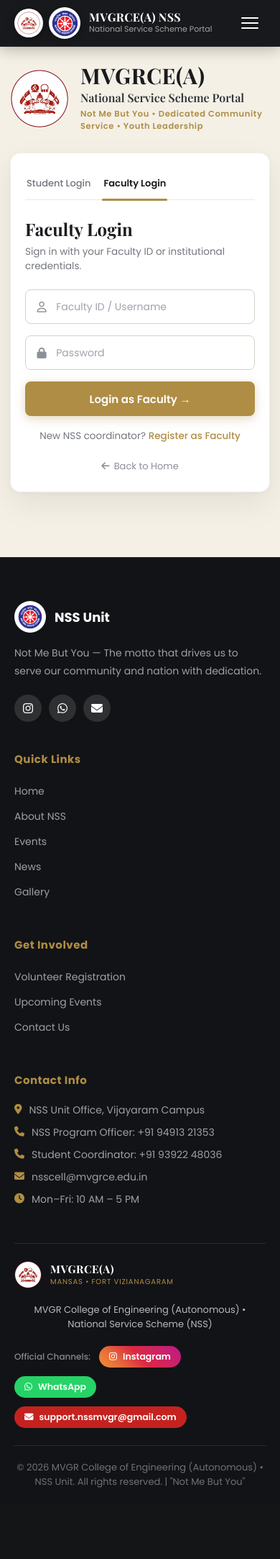
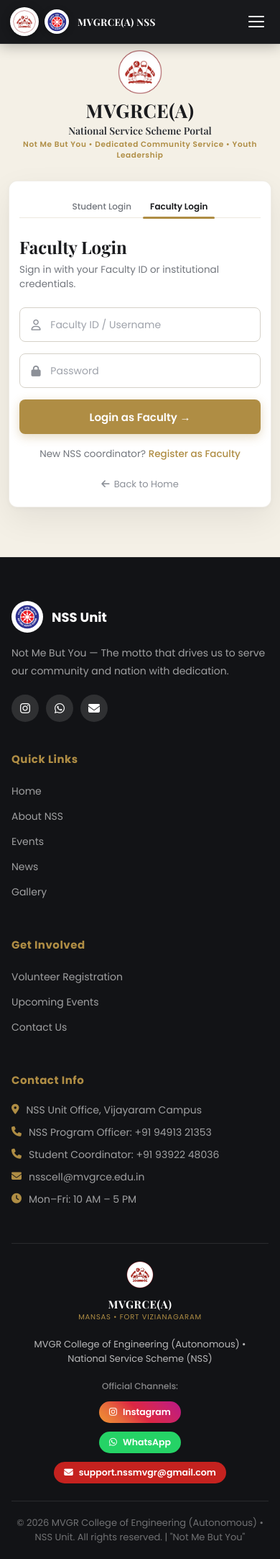
Before and after one commit to nikhilvarmau31-dev/nss-webapp, a Flask app: page /login?tab=faculty in a window 390 px wide. Shown: the whole page at 72% size. Before the commit the page ends 2067 px from the top, so only its background shows below. Run offline with Flask 3, Linux system fonts and the light colour scheme; some web fonts are replaced.

Commit message:
Fix mobile student and faculty dashboard layout, remove overlapping text below logout, and polish mobile responsiveness

```diff
--- a/static/css/style.css
+++ b/static/css/style.css
@@ -994,34 +994,89 @@ button.btn { font-family: inherit; }
   .about-visual { display: none; }
 }
 @media (max-width: 768px) {
-  .hamburger { display: flex; flex-direction: column; gap: 5px; cursor: pointer; padding: 10px; }
-  .hamburger span { width: 24px; height: 2px; background: white; border-radius: 2px; transition: var(--transition); }
+  html, body { overflow-x: hidden; max-width: 100vw; }
+  .container { padding: 0 16px; }
+
+  /* Navbar Mobile */
+  .navbar .container { gap: 10px; padding: 0 14px; }
+  .navbar-crest { width: 34px; height: 34px; }
+  .navbar-logo { width: 34px; height: 34px; }
+  .brand-name { font-size: 13.5px; }
+  .brand-sub { display: none; }
+  .hamburger { display: flex; flex-direction: column; gap: 5px; cursor: pointer; padding: 8px; margin-left: auto; z-index: 1002; }
+  .hamburger span { width: 22px; height: 2px; background: white; border-radius: 2px; transition: var(--transition); }
   .menu-toggle:checked ~ .nav-links { display: flex; }
-  .nav-links { display: none; position: absolute; top: 100%; left: 0; right: 0; background: var(--nss-blue); flex-direction: column; padding: 20px; gap: 5px; }
-  .hero h1 { font-size: 36px; }
-  .stats-grid { grid-template-columns: repeat(2,1fr); }
-  .stat-card { border-right: none; border-bottom: 1px solid rgba(255,255,255,0.1); }
-  .events-grid, .activities-grid, .news-grid, .gallery-grid { grid-template-columns: 1fr 1fr; }
+  .nav-links {
+    display: none; position: absolute; top: 100%; left: 0; right: 0;
+    background: #18191c; flex-direction: column; padding: 18px 20px;
+    gap: 8px; box-shadow: 0 12px 30px rgba(0,0,0,0.5);
+    border-bottom: 1px solid rgba(255,255,255,0.1);
+  }
+  .nav-links li a { width: 100%; padding: 10px 14px; border-radius: 6px; }
+
+  /* Hero Mobile */
+  .hero { min-height: auto; padding: 100px 16px 50px; }
+  .hero-logo, .hero-crest { width: 70px; height: 70px; }
+  .hero-inst-sub { font-size: 11px; letter-spacing: 0.5px; line-height: 1.4; padding: 0 10px; }
+  .hero h1 { font-size: 30px; line-height: 1.15; word-break: break-word; padding: 0 10px; }
+  .hero-motto { font-size: 16px; }
+  .hero-desc { font-size: 14px; line-height: 1.6; padding: 0 10px; margin-bottom: 24px; }
+  .hero-buttons { flex-direction: column; width: 100%; max-width: 280px; margin: 0 auto; gap: 12px; }
+  .hero-buttons .btn { width: 100%; justify-content: center; padding: 11px 20px; }
+
+  /* Page Headers */
+  .page-header { padding: 85px 14px 28px; }
+  .page-header h1 { font-size: 26px; word-break: break-word; }
+  .page-header p { font-size: 13.5px; }
+
+  /* Grids & Cards */
+  .stats-grid { grid-template-columns: repeat(2,1fr); gap: 14px; }
+  .stat-card { border-right: none; border-bottom: 1px solid rgba(255,255,255,0.1); padding: 16px 10px; }
+  .events-grid, .activities-grid, .news-grid, .gallery-grid { grid-template-columns: 1fr; }
   .dash-grid, .contact-grid { grid-template-columns: 1fr; }
   .dash-stats-grid { grid-template-columns: 1fr 1fr; }
-  .event-list-card { grid-template-columns: 80px 1fr; }
+
+  /* Events Filter & Cards */
+  .events-filter-bar { display: flex; overflow-x: auto; -webkit-overflow-scrolling: touch; gap: 8px; padding-bottom: 8px; justify-content: flex-start; scrollbar-width: none; }
+  .events-filter-bar::-webkit-scrollbar { display: none; }
+  .filter-btn { white-space: nowrap; flex-shrink: 0; padding: 7px 16px; font-size: 13px; }
+  .event-list-card { grid-template-columns: 1fr; gap: 12px; padding: 18px 16px; }
   .event-action-col { grid-column: 1 / -1; }
   .event-detail-grid { grid-template-columns: 1fr; }
-  .symbol-grid, .benefits-grid { grid-template-columns: 1fr 1fr; }
+
+  /* Login Portal Mobile */
+  .login-portal-wrapper { padding: 24px 12px; }
+  .portal-brand-header { flex-direction: column; text-align: center; gap: 10px; align-items: center; }
+  .portal-brand-titles { align-items: center; text-align: center; }
+  .portal-logo-crest { width: 62px; height: 62px; margin: 0 auto; }
+  .portal-main-title { font-size: 26px; text-align: center; }
+  .portal-subtitle { font-size: 14px; text-align: center; }
+  .portal-tagline { font-size: 10.5px; text-align: center; line-height: 1.4; padding: 0 10px; }
+  .login-elevated-card { padding: 20px 14px; border-radius: 12px; width: 100%; max-width: 100%; }
+  .login-nav-tabs { gap: 6px; justify-content: center; flex-wrap: wrap; }
+  .login-tab-btn { font-size: 12px; padding: 6px 10px; }
+
+  .symbol-grid, .benefits-grid { grid-template-columns: 1fr; }
   .form-row { grid-template-columns: 1fr; }
   .news-full-card { grid-template-columns: 1fr; }
-  .actions-grid { grid-template-columns: repeat(3,1fr); }
-  .footer-grid { grid-template-columns: 1fr 1fr; }
-}
+  .actions-grid { grid-template-columns: repeat(2,1fr); }
+  .footer-grid { grid-template-columns: 1fr; }
+
+  /* Footer Institutional Bar Mobile */
+  .footer-institutional-bar { flex-direction: column; text-align: center; gap: 14px; align-items: center; padding: 20px 10px; }
+  .inst-left { flex-direction: column; align-items: center; gap: 6px; }
+  .inst-center { font-size: 11.5px; line-height: 1.5; padding: 0 10px; }
+  .inst-right { flex-direction: column; align-items: center; gap: 8px; }
+}
+
 @media (max-width: 480px) {
-  .hero h1 { font-size: 28px; }
-  .hero-buttons { flex-direction: column; align-items: center; }
-  .events-grid, .activities-grid, .news-grid, .gallery-grid { grid-template-columns: 1fr; }
+  .hero h1 { font-size: 25px; }
+  .hero-inst-sub { font-size: 10px; }
+  .page-header h1 { font-size: 23px; }
+  .section-header h2 { font-size: 24px; }
+  .stats-grid { grid-template-columns: 1fr; }
   .dash-stats-grid { grid-template-columns: 1fr; }
-  .symbol-grid, .benefits-grid { grid-template-columns: 1fr; }
-  .section-header h2 { font-size: 26px; }
-  .footer-grid { grid-template-columns: 1fr; }
-  .actions-grid { grid-template-columns: repeat(2,1fr); }
+  .actions-grid { grid-template-columns: 1fr; }
 }
 
 
--- a/templates/faculty_dashboard.html
+++ b/templates/faculty_dashboard.html
@@ -50,7 +50,7 @@
                 <span class="link-icon"><i class="fas fa-globe"></i></span>
                 <span class="link-text">Main Website</span>
             </a>
-            <a href="{{ url_for('faculty_logout') }}" class="sidebar-nav-btn logout-link" style="text-decoration:none; margin-top:auto;">
+            <a href="{{ url_for('faculty_logout') }}" class="sidebar-nav-btn logout-link" style="text-decoration:none;">
                 <span class="link-icon"><i class="fas fa-sign-out-alt"></i></span>
                 <span class="link-text">Logout</span>
             </a>
--- a/templates/student_dashboard.html
+++ b/templates/student_dashboard.html
@@ -40,7 +40,7 @@
                 <span class="link-icon"><i class="fas fa-key"></i></span>
                 <span class="link-text">Change Password</span>
             </a>
-            <a href="{{ url_for('student_logout') }}" class="sidebar-nav-btn logout-link" style="text-decoration:none; margin-top:auto;">
+            <a href="{{ url_for('student_logout') }}" class="sidebar-nav-btn logout-link" style="text-decoration:none;">
                 <span class="link-icon"><i class="fas fa-sign-out-alt"></i></span>
                 <span class="link-text">Logout</span>
             </a>
```
Also changed, not shown: other parts of static/css/style.css (+51 -7 lines).
